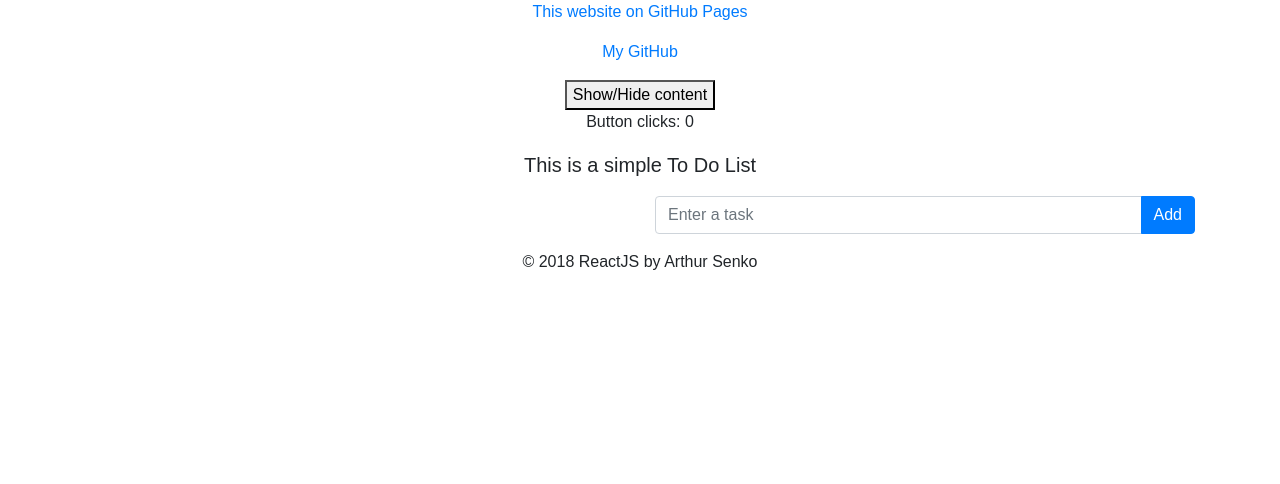
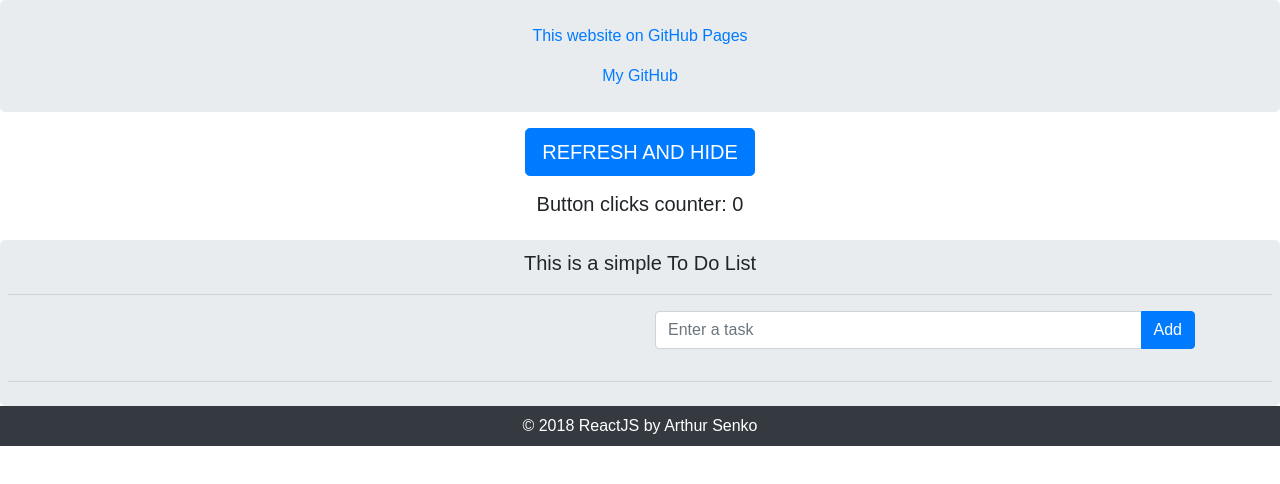
Before and after one commit to bogutski/ReactJS, a React (Create React App) app: page / in a window 1280 px wide. Shown: the top 484 px of the page. Built offline with nearby package versions, Linux system fonts and the light colour scheme.

Commit message:
BootstraP changes

```diff
--- a/src/App.js
+++ b/src/App.js
@@ -18,6 +18,7 @@ class App extends Component {
       cnt: 0,
     }
   }
+
   render() {
     const sn = [{
       link: 'https://artsenius.github.io/ReactJS',
@@ -32,28 +33,28 @@ class App extends Component {
       <div className="App">
         <Header sName={sn}/>
 
-        <button onClick={() =>
+        <button type="button" class="btn btn-primary btn-lg" onClick={() =>
           this.setState(
-            {open: !this.state.open,
-              cnt: this.state.cnt +1
+            {
+              open: !this.state.open,
+              cnt: this.state.cnt + 1
             }
-            )}>
-          Show/Hide content
+          )}>
+          {this.state.open ?
+            'REFRESH AND HIDE' :
+            'SHOW'}
         </button>
-        <p>Button clicks: {this.state.cnt}</p>
+        <p className="p-3 mb-0"><h5>Button clicks counter: {this.state.cnt}</h5></p>
 
         {this.state.open ?
           <Content /> :
-          <p>No Content</p>
+          <p className="h5 mb-3 jumbotron p-3">TO DO LIST HIDDEN</p>
         }
 
-
-        <div className="container-fluid">
-          <Footer
-            year={yearNow()}
-            authorName="Arthur Senko"
-          />
-        </div>
+        <Footer
+          year={yearNow()}
+          authorName="Arthur Senko"
+        />
 
       </div>
     );
--- a/src/Content.js
+++ b/src/Content.js
@@ -24,7 +24,10 @@ class Content extends Component {
   render() {
     return (
       <div>
-        <p className="lead">This is a simple To Do List</p>
+
+        <div className="jumbotron p-2 mb-0">
+          <p className="lead">This is a simple To Do List</p>
+          <hr className="my-3" />
 
         <div className="container">
           <div className="row">
@@ -44,6 +47,8 @@ class Content extends Component {
             </div>
           </div>
         </div>
+          <hr className="my-3" />
+        </div>
       </div>
     );
   }
--- a/src/Footer.js
+++ b/src/Footer.js
@@ -3,7 +3,7 @@ import React, {Component} from 'react';
 class Footer extends Component {
   render() {
     return (
-      <div>
+      <div className="mb-0 d-block p-2 bg-dark text-white">
         © {this.props.year} ReactJS by {this.props.authorName}
       </div>
     );
--- a/src/Header.js
+++ b/src/Header.js
@@ -1,13 +1,15 @@
-import React, {Component} from 'react';
+import React, { Component } from 'react';
 
 class Header extends Component {
   render() {
     return (
       <div>
-        {this.props.sName.map(el =>
-          <p><a href={el.link} id={el.link}>{el.name}</a></p>
-        )
-        }
+        <div class="jumbotron p-2 mb-3 pt-4">
+          {this.props.sName.map(el =>
+            <p><a href={el.link} id={el.link}>{el.name}</a></p>
+          )
+          }
+        </div>
       </div>
     );
   }
```
